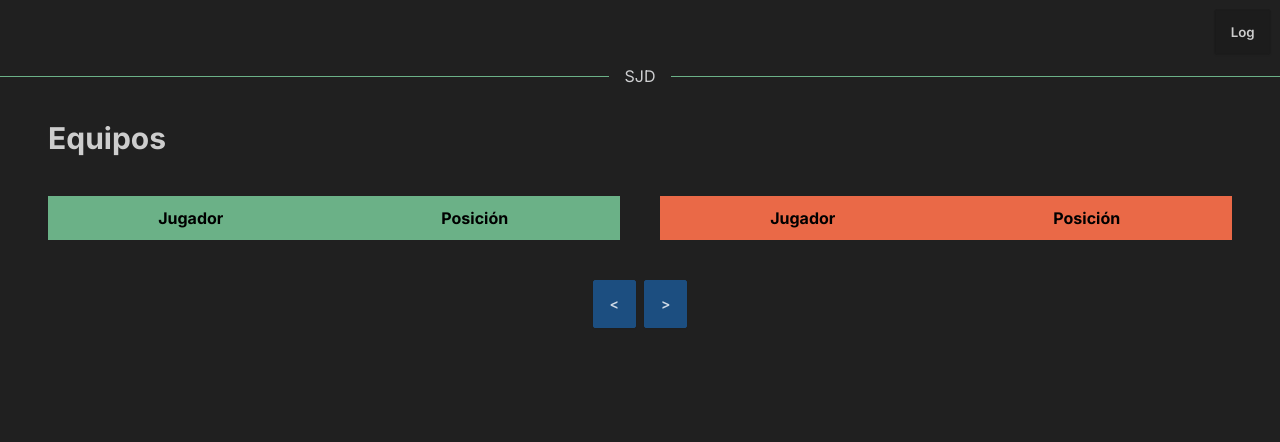
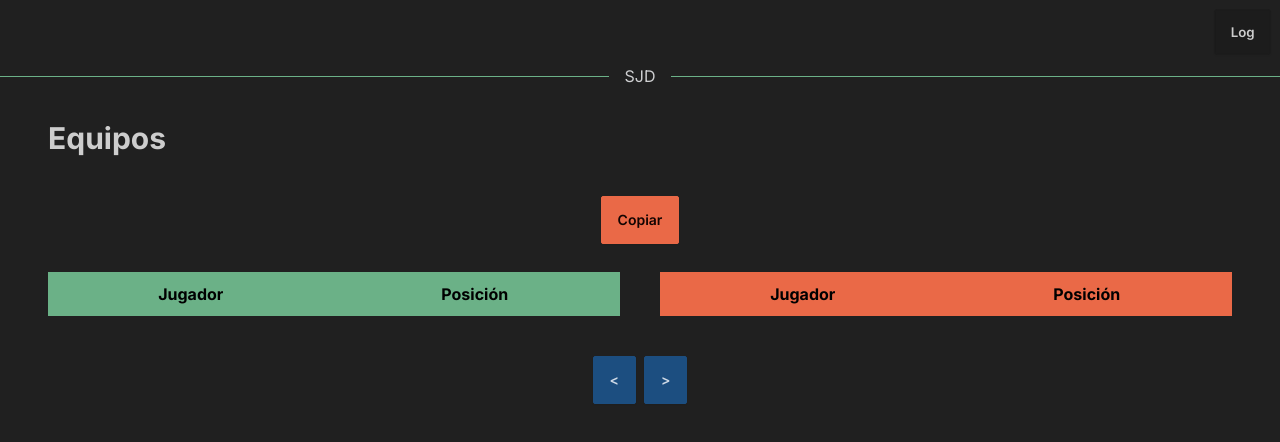
Before and after one commit to JDR89/Team-builder, a Next.js app: page /seleccionados in a window 1280 px wide. Shown: the top 442 px of the page. Built offline with nearby package versions, Linux system fonts and the light colour scheme.

Commit message:
subiendo repo terminado

```diff
--- a/package.json
+++ b/package.json
@@ -11,7 +11,8 @@
   "dependencies": {
     "next": "14.1.0",
     "react": "^18",
-    "react-dom": "^18"
+    "react-dom": "^18",
+    "react-toastify": "^10.0.4"
   },
   "devDependencies": {
     "@types/node": "^20",
--- a/src/app/seleccionados/page.tsx
+++ b/src/app/seleccionados/page.tsx
@@ -1,3 +1,4 @@
+
 import { Tables } from "@/components/equipos/Tables";
 import { Title } from "@/components/ui/Title";
 
--- a/src/components/equipos/Tables.tsx
+++ b/src/components/equipos/Tables.tsx
@@ -1,13 +1,16 @@
 "use client"
 import { usePlayerContext } from "@/context/PlayerContext";
 import { useEffect, useState } from "react";
+import { ToastContainer, toast } from 'react-toastify';
+import 'react-toastify/dist/ReactToastify.css';
 
-interface Player{
+
+
+interface Player {
   id:string
   name:string
   position:string
   selected:boolean
-
 }
 
 
@@ -22,6 +25,7 @@ export const Tables = () => {
   const [team2, setTeam2] = useState<Player[]>([])
 
 
+  // FN PARA DIVIDIR EQUIPOS
   const positionDivider=(players:any)=>{
     const defensores = players.filter((e:Player) => e.position === "def");
     const medios = players.filter((e:Player) => e.position === "med");
@@ -138,8 +142,49 @@ export const Tables = () => {
 
 
 
+
+  // FN PARA COPIAR A PORTAPAPELES
+
+  const copylink = (e:any) => {
+    const team1Copy = team1.map((e:Player) => e.name)
+    const team2Copy = team2.map((e:Player) => e.name)
+
+    const cadenaCopy = "--Team 1--"+"\n" + team1Copy.join("\n")+"\n" +"\n" + "--Team 2--"+"\n" + team2Copy.join("\n")
+      navigator.clipboard.writeText(cadenaCopy);
+
+
+  }
+
+  const notify = () => toast("Copiado!");
+
   return (
-    <div className="container mx-auto  flex flex-col lg:flex-row mt-10 gap-10 ">
+    <>
+
+    <div className="flex justify-center mb-2">
+    <button
+    onClick={copylink}
+    className="btn btn-accent mt-10 flex justify-center mb-5" >
+
+      <span onClick={notify}>Copiar</span>
+
+    </button>
+    <ToastContainer
+      position="top-center"
+      autoClose={1000}
+      hideProgressBar={false}
+      newestOnTop={false}
+      closeOnClick
+      rtl={false}
+      pauseOnFocusLoss
+      draggable
+      pauseOnHover
+      theme="dark"
+
+      />
+    </div>
+
+    <div className="container mx-auto  flex flex-col lg:flex-row mt-2 gap-10 ">
+
       {/* PRIMERA COLUMNA */}
       <div className="lg:w-1/2 ">
         <table className="min-w-full bg-primary text-primary-content border-2 border-success">
@@ -184,5 +229,6 @@ export const Tables = () => {
 
 
     </div>
+    </>
   );
 };
--- a/src/components/players/GridPlayers.tsx
+++ b/src/components/players/GridPlayers.tsx
@@ -35,7 +35,7 @@ export const GridPlayers = () => {
 
         <button
         onClick={() => setInputValue("")}
-         className="btn btn-ghost border-accent hover:border-accent">res</button>
+         className="btn btn-ghost border-accent hover:border-accent ml-1 text-xl">X</button>
       </div>
 
       <div className="grid grid-cols-3 md:grid-cols-5 lg:grid-cols-7 gap-5">
--- a/src/dataPlayers.json
+++ b/src/dataPlayers.json
@@ -129,7 +129,7 @@
       },
       {
         "id": "25",
-        "name": "Agus Mandibula",
+        "name": "Agus",
         "position": "med",
         "selected": false
       },
@@ -165,7 +165,7 @@
       },
       {
         "id": "31",
-        "name": "Peguen",
+        "name": "Peguem",
         "position": "med",
         "selected": false
       }
```
Also changed, not shown: 1 other file (tests, documents, lock files or other folders).
